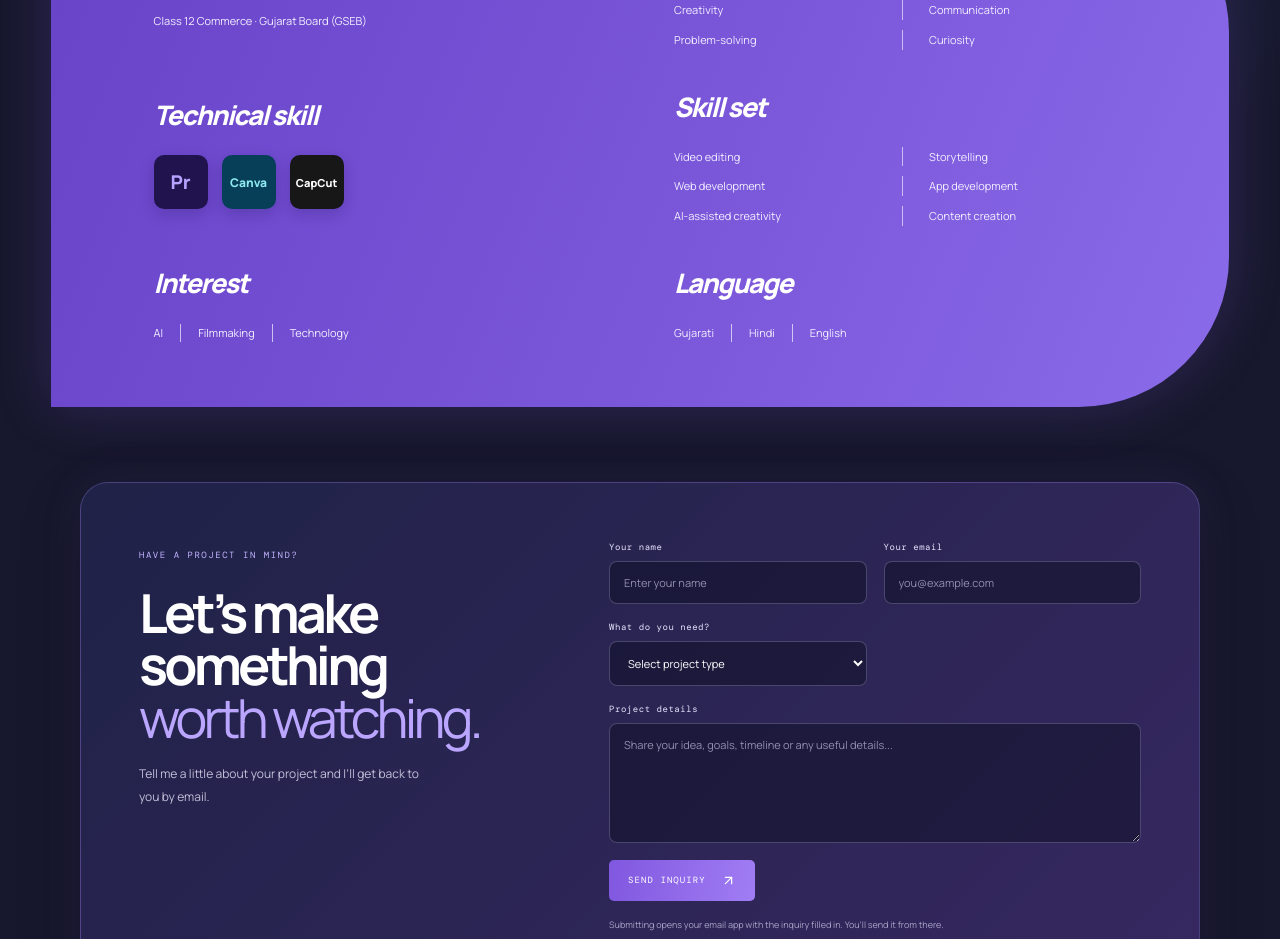
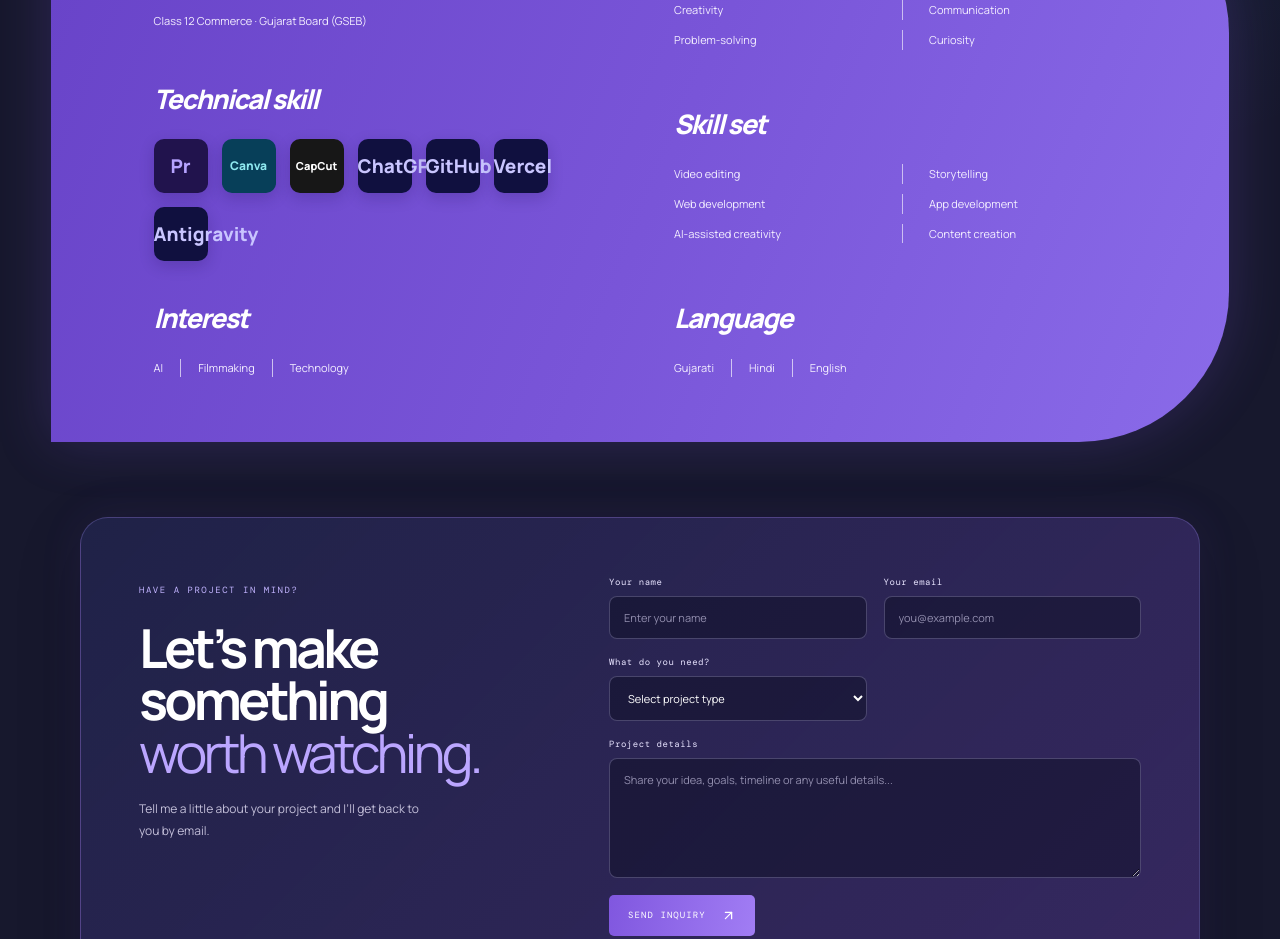
Before and after one commit to valandswayam5-ai/swayam-editor-portfolio, a Next.js app: page / in a window 1280 px wide. Shown: the part 6420-7359 px from the top of the page. Built offline with nearby package versions, Linux system fonts and the light colour scheme.

Commit message:
Add ChatGPT GitHub Vercel and Antigravity to technical skills

```diff
--- a/app/page.tsx
+++ b/app/page.tsx
@@ -157,7 +157,7 @@ export default function Home() {
             </div>
             <div className="reference-info-block">
               <h3>Technical skill</h3>
-              <div className="software-icons"><span className="software-premiere">Pr</span><span className="software-canva">Canva</span><span className="software-capcut">CapCut</span></div>
+              <div className="software-icons"><span className="software-premiere">Pr</span><span className="software-canva">Canva</span><span className="software-capcut">CapCut</span><span className="software-chatgpt">ChatGPT</span><span className="software-github">GitHub</span><span className="software-vercel">Vercel</span><span className="software-antigravity">Antigravity</span></div>
             </div>
             <div className="reference-info-block">
               <h3>Interest</h3>
```
